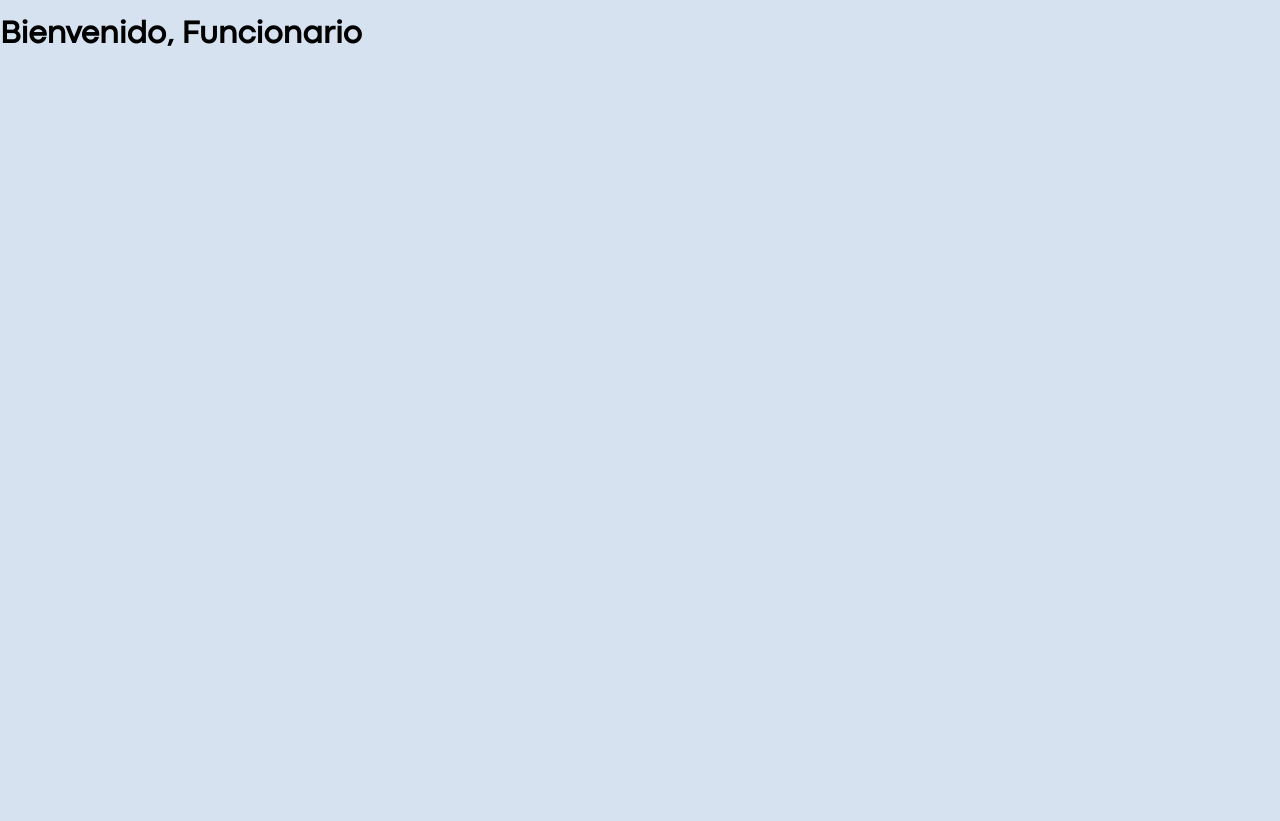
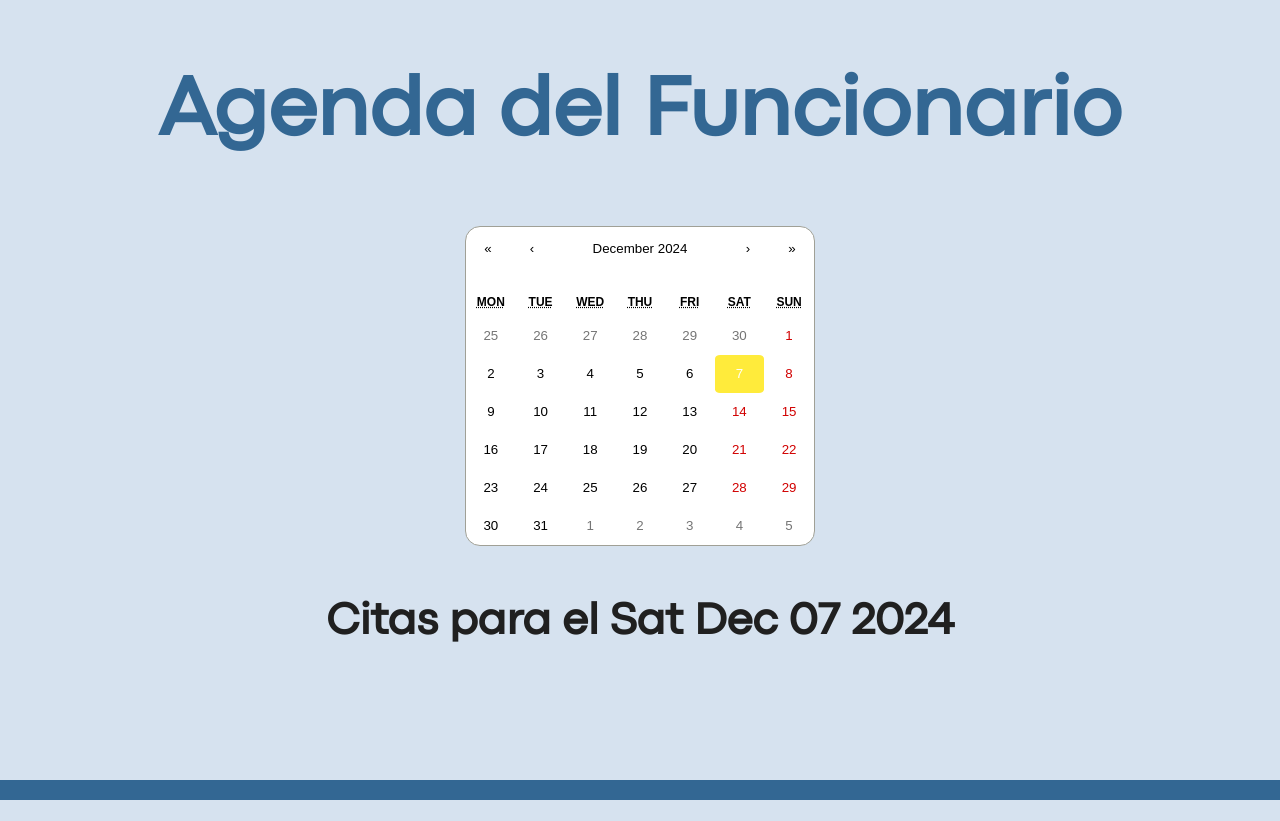
Before and after one commit to Pixoll/se-project-frontend, a React (Create React App) app: page /funcionario in a window 1280 px wide. After the commit the page ends 800 px from the top, so only its background shows below. Built offline with nearby package versions, Linux system fonts and the light colour scheme.

Commit message:
feat: Vista de funcionario implementada

```diff
--- a/src/components/ScheduledAppointments.js
+++ b/src/components/ScheduledAppointments.js
@@ -48,6 +48,12 @@ const ScheduledAppointments = () => {
 
     const tileClassName = ({ date, view }) => {
         if (view === 'month') {
+            const hasConfirmedAppointment = appointments.some(appointment =>
+                appointment.date.toDateString() === date.toDateString() && appointment.confirmed
+            );
+            if (hasConfirmedAppointment) {
+                return 'confirmed-day';
+            }
             const hasAppointment = appointments.some(appointment =>
                 appointment.date.toDateString() === date.toDateString()
             );
--- a/src/pages/funcionario.js
+++ b/src/pages/funcionario.js
@@ -1,11 +1,157 @@
-import React from "react";
+import React, { useState, useEffect } from 'react';
+import Calendar from 'react-calendar';
+import 'react-calendar/dist/Calendar.css';
+import '../styles/funcionario.css';
 
-function Funcionario() {
-  return (
-    <div>
-      <h1>Bienvenido, Funcionario</h1>
-    </div>
-  );
-}
+const Funcionario = () => {
+    const [date, setDate] = useState(new Date());
+    const [appointments, setAppointments] = useState([]);
+    const [selectedAppointment, setSelectedAppointment] = useState(null); // Para ver la ficha del paciente
+    const [rescheduleAppointmentId, setRescheduleAppointmentId] = useState(null); // Almacena la cita a aplazar
+    const [newDate, setNewDate] = useState(new Date()); // Nueva fecha para aplazar la cita
+    const [isModalOpen, setIsModalOpen] = useState(false); // Controla la visibilidad del modal
+    const [isPatientModalOpen, setIsPatientModalOpen] = useState(false); // Controla la visibilidad del modal
+
+    useEffect(() => {
+        // Simulación de obtener citas desde un servidor
+        const fetchedAppointments = [
+            {
+                id: 1,
+                date: new Date(2024, 10, 14, 10, 0),
+                specialist: 'Dr. Smith',
+                patient: { name: 'Juan Pérez', id: '12345', details: 'Ficha médica' },
+                confirmed: false
+            },
+            {
+                id: 2,
+                date: new Date(2024, 10, 15, 12, 0),
+                specialist: 'Dr. Williams',
+                patient: { name: 'Ana Gómez', id: '54321', details: 'Ficha médica' },
+                confirmed: false
+            }
+        ];
+        setAppointments(fetchedAppointments);
+    }, []);
+
+    const handleCancelAppointment = (id) => {
+        setAppointments(appointments.filter(appointment => appointment.id !== id));
+        alert('Cita cancelada');
+    };
+
+    const handleRescheduleClick = (id) => {
+        setRescheduleAppointmentId(id); // Guardamos el ID de la cita que se quiere aplazar
+        setIsModalOpen(true); // Abrimos el modal
+    };
+
+    const handleRescheduleAppointment = () => {
+        setAppointments(appointments.map(appointment =>
+            appointment.id === rescheduleAppointmentId ? { ...appointment, date: newDate } : appointment
+        ));
+        alert('Cita aplazada a ' + newDate.toDateString());
+        setRescheduleAppointmentId(null);
+        setIsModalOpen(false); // Cerrar el modal después de confirmar
+    };
+
+    const handleConfirmAppointment = (id) => {
+        alert('Cita confirmada');
+        setAppointments(appointments.map(appointment =>
+            appointment.id === id ? { ...appointment, confirmed: true } : appointment
+        ));
+    };
+
+    const viewPatientDetails = (appointment) => {
+        setSelectedAppointment(appointment);
+        setIsPatientModalOpen(true);
+    };
+
+    const closePatientModal = () => {
+        setSelectedAppointment(null);
+        setIsPatientModalOpen(false); // Cerrar el modal después de confirmar
+    }
+
+    const renderAppointments = () => {
+        return appointments
+            .filter(appointment => appointment.date.toDateString() === date.toDateString())
+            .map(appointment => (
+                <div key={appointment.id} className="appointment">
+                    <p>Cita a las {appointment.date.getHours()}:00 con {appointment.specialist}</p>
+                    <p>Paciente: {appointment.patient.name}</p>
+                    <button className="ButtonOne" onClick={() => viewPatientDetails(appointment)}>Ver Ficha Paciente</button>
+                    <button className="ButtonOne" onClick={() => handleRescheduleClick(appointment.id)}>Aplazar Cita</button>
+                    <button className="ButtonOne" onClick={() => handleCancelAppointment(appointment.id)}>Cancelar Cita</button>
+                    <button className="ButtonOne" onClick={() => handleConfirmAppointment(appointment.id)}>Confirmar Cita</button>
+                </div>
+            ));
+    };
+
+    const tileClassName = ({ date, view }) => {
+        if (view === 'month') {
+            const hasConfirmedAppointment = appointments.some(appointment =>
+                appointment.date.toDateString() === date.toDateString() && appointment.confirmed
+            );
+            if (hasConfirmedAppointment) {
+                return 'confirmed-day';
+            }
+            const hasAppointment = appointments.some(appointment =>
+                appointment.date.toDateString() === date.toDateString()
+            );
+            return hasAppointment ? 'highlighted-day' : null;
+        }
+        return null;
+    };
+
+    const hasConfirmedAppointments = appointments.some(appointment => appointment.date.toDateString() === date.toDateString() && appointment.confirmed);
+
+    return (
+        <div className="funcionario-view">
+            <h1 className="welcome">Agenda del Funcionario</h1>
+            <div className="calendar-container">
+                <Calendar
+                    onChange={setDate}
+                    value={date}
+                    tileClassName={tileClassName}
+                />
+            </div>
+            <h2 className="subWelcome">Citas para el {date.toDateString()}</h2>
+            <div className="appointments-list">
+                {renderAppointments()}
+            </div>
+
+            {/* Modal para aplazar citas */}
+            {isModalOpen && (
+                <div className="modal-overlay">
+                    <div className="modal-content">
+                        <h3>Selecciona una nueva fecha para aplazar la cita</h3>
+                        <div className="calendar-container">
+                            <Calendar
+                                onChange={setNewDate}
+                                value={newDate}
+                            />
+                        </div>
+                        <div className="button-container">
+                            <button className="ButtonOne" onClick={handleRescheduleAppointment}>Confirmar Nueva Fecha</button>
+                            <button className="ButtonOne" onClick={() => setIsModalOpen(false)}>Cancelar</button>
+                        </div>
+                    </div>
+                </div>
+            )}
+
+            {/*Modal para la ficha del paciente*/}
+            {isPatientModalOpen && selectedAppointment && (
+                <div className="modal-overlay">
+                    <div className="modal-content">
+                        <h3>Ficha del Paciente: {selectedAppointment.patient.name}</h3>
+                        <p>ID del paciente: {selectedAppointment.patient.id}</p>
+                        <p>Detalles: {selectedAppointment.patient.details}</p>
+                        <div className="button-container">
+                            <button className="ButtonOne" onClick={closePatientModal}>Cerrar Ficha</button>
+                        </div>
+                    </div>
+                </div>
+            )}
+            <div className="footer-bar"></div>
+        </div>
+    );
+};
 
 export default Funcionario;
--- a/src/styles/ScheduledAppointments.css
+++ b/src/styles/ScheduledAppointments.css
@@ -62,7 +62,7 @@ html, body {
 
 /* Color de fondo para los dias con citas agendadas */
 .highlighted-day {
-    background-color: #66f2c1;
+    background-color: #ffa223;
     border-radius: 10%;
 }
 
--- /dev/null
+++ b/src/styles/funcionario.css
@@ -0,0 +1,97 @@
+/* Barra Inferior (meramente estetico) */
+.footer-bar {
+    position: fixed;
+    bottom: 0;
+    width: 100%;
+    height: 20px;
+    background-color: #336793;
+}
+
+/* Contenedor principal de la vista de funcionario */
+.funcionario-view {
+    display: grid;
+    place-items: center;
+    height: 100%;
+    padding: 20px;
+    text-align: center;
+}
+
+.confirmed-day {
+    background-color: #66f2c1;
+    border-radius: 10%;
+}
+
+/* El fondo oscuro que cubre toda la pantalla */
+.modal-overlay {
+    position: fixed;
+    top: 0;
+    left: 0;
+    width: 100vw;
+    height: 100vh;
+    background-color: rgba(0, 0, 0, 0.5); /* Fondo oscuro semitransparente */
+    display: flex;
+    justify-content: center;
+    align-items: center;
+    z-index: 1000;
+}
+
+/* El contenedor del contenido del modal */
+.modal-content {
+    background-color: #d6e2ef; /* Color de fondo acorde con el fondo general */
+    padding: 20px;
+    border-radius: 15px;
+    box-shadow: 0 4px 8px rgba(0, 0, 0, 0.2);
+    text-align: center;
+    max-width: 600px;  /* Aumenta el ancho máximo del modal */
+    width: 90%;
+    z-index: 1001;
+}
+
+/* Botones dentro del modal */
+.modal-content .button-container button {
+    margin: 10px 5px;
+    padding: 10px 20px;
+    border: 2px solid #336793; /* Borde azul consistente con la paleta */
+    background-color: transparent; /* Fondo transparente */
+    color: #336793; /* Texto en azul */
+    font-size: 16px;
+    font-family: 'Migra', sans-serif;
+    border-radius: 5px;
+    cursor: pointer;
+    transition: background-color 0.3s ease;
+}
+
+/* Estilo del botón cuando se pasa el ratón por encima */
+.modal-content button:hover {
+    background-color: #336793; /* Fondo azul fuerte al hacer hover */
+    color: white; /* Texto blanco en hover */
+}
+
+.modal-overlay .modal-content .calendar-container {
+    display: flex;
+    justify-content: center;
+    margin: 20px 0;
+}
+
+/* Ajusta el contenido del calendario */
+.modal-overlay .modal-content .react-calendar {
+    border-radius: 15px;
+}
+
+/* Estilo de los días con citas agendadas */
+.modal-overlay .modal-content .react-calendar__tile--now {
+    background-color: #ffeb3b;
+    color: #202020;
+}
+
+.modal-overlay .modal-content .react-calendar__tile--active {
+    background-color: #44b9eb;
+    color: white;
+}
+
+/* Ajuste general para los botones en la parte inferior */
+.modal-content .button-container {
+    display: flex;
+    justify-content: center;
+    gap: 10px;
+}
```
